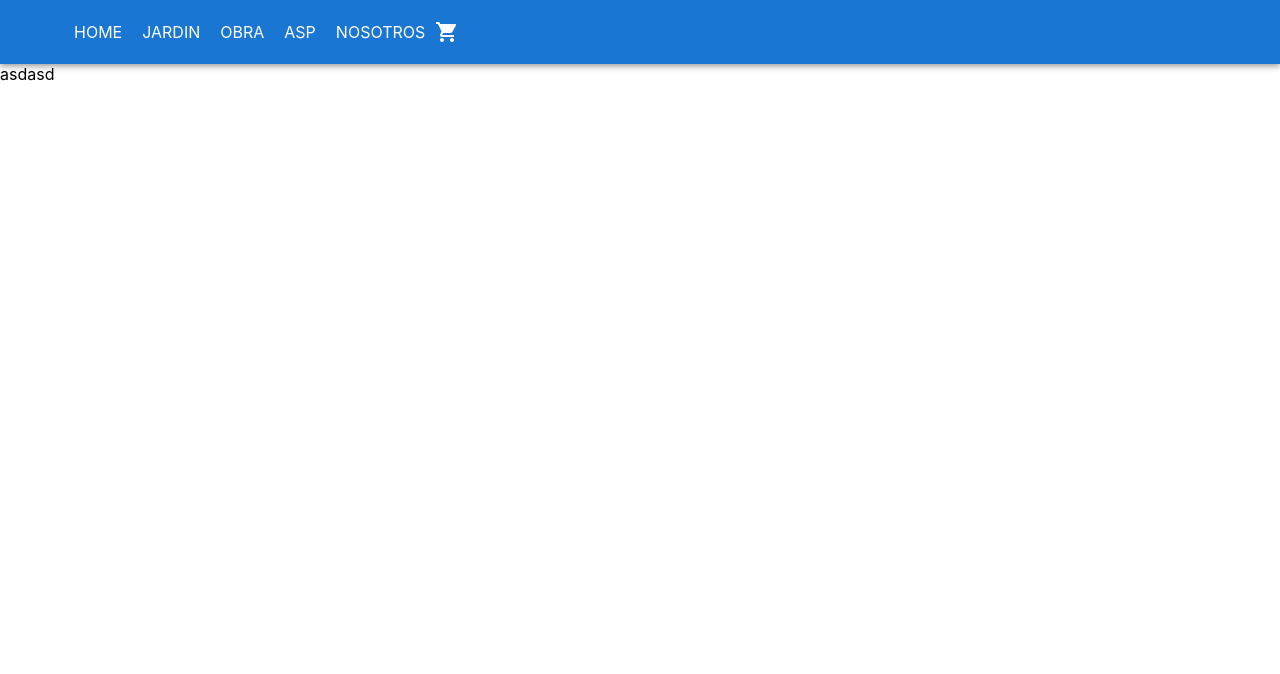
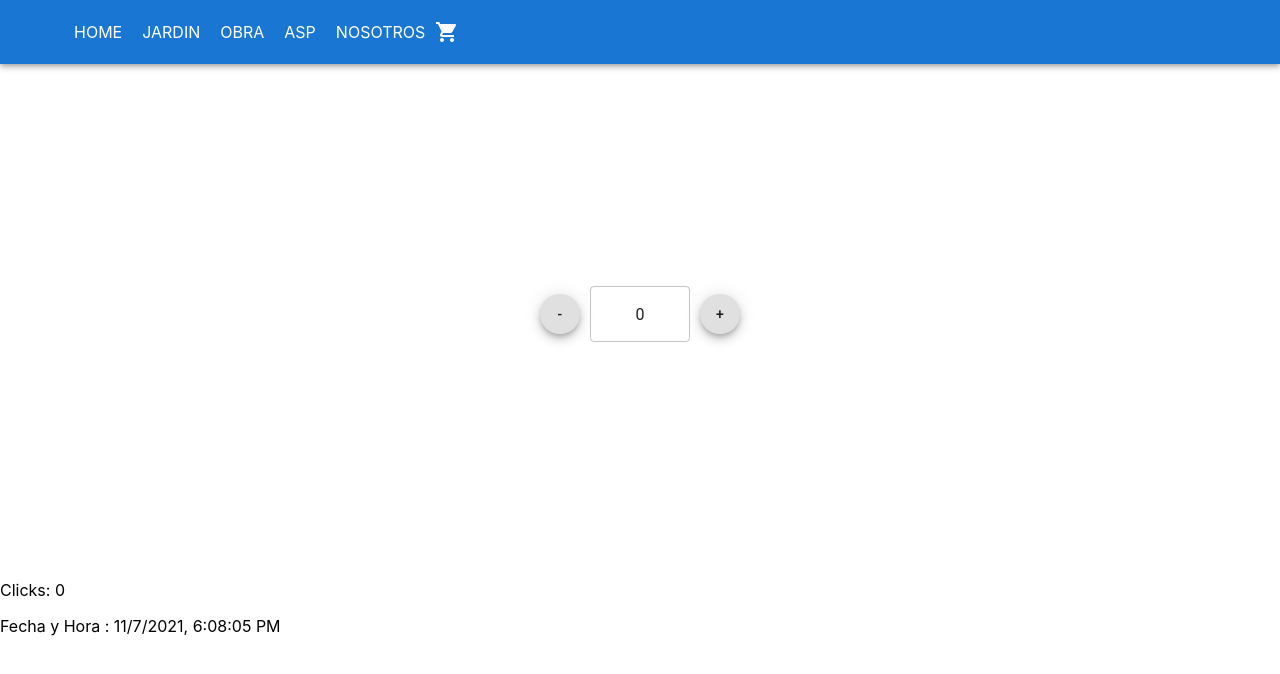
Before and after one commit to lucasariel92/ideacarranza, a React (Create React App) app: page / in a window 1280 px wide. Shown: the top 674 px of the page. Built offline with nearby package versions, Linux system fonts and the light colour scheme.

Commit message:
Desafio Clase 5

```diff
--- a/src/App.js
+++ b/src/App.js
@@ -1,4 +1,5 @@
 import CartWidget from "./components/CartWidget/CartWidget";
+import { Clicker } from "./components/Clicker/Clicker";
 import ItemListContainer from "./components/ItemListContainer/ItemListContainer";
 import NavBar from "./components/NavBar/NavBar";
 
@@ -7,6 +8,7 @@ function App() {
     <div>
       <NavBar/>
       <ItemListContainer/>
+      <Clicker/>
     </div>
   );
 }
--- /dev/null
+++ b/src/components/Clicker/Clicker.js
@@ -0,0 +1,16 @@
+import React, { useState } from "react";
+
+export const Clicker = () => {
+    const[clicks, setClicks] = useState(0)
+
+    const addClick = () => {
+         setClicks(clicks +1)
+     }
+
+     return(
+         <div onClick={addClick}>
+            <p> Clicks: {clicks} </p>
+            <p>Fecha y Hora : {new Date().toLocaleString()}</p>
+         </div>
+     )
+}
--- a/src/components/ItemListContainer/ItemListContainer.js
+++ b/src/components/ItemListContainer/ItemListContainer.js
@@ -1,11 +1,40 @@
+import { Fab, TextField } from "@mui/material";
+import { useState } from "react";
+import './ItemListContainer.scss'
+
 
 
 
 
 
 const ItemListContainer = () =>{
+
+    const[quant, setQuant] = useState(0)
+
+
+    const decreaseQuant = () =>{
+        const newQuant = quant-1
+        newQuant >= 0 ? setQuant(newQuant) : setQuant(0)
+    }
+    const addQuant = () =>{
+        const newQuant = quant+1
+        const availableStock = 20
+        newQuant <= availableStock ? setQuant(newQuant) : setQuant(availableStock)
+    }
+
     return(
-        <div> asdasd </div>
+        <div className="ItemListContainer">
+                <Fab size="small" onClick={decreaseQuant}> - </Fab>
+
+                <TextField
+                            value={quant}
+                            inputProps={{ style:  {textAlign: 'center'} }}
+                            style={{ width: '100px'}}
+                            />
+
+                 <Fab size="small" onClick={addQuant} > + </Fab>
+        </div>
+
     )
 }
 
--- /dev/null
+++ b/src/components/ItemListContainer/ItemListContainer.scss
@@ -0,0 +1,10 @@
+.ItemListContainer{
+    margin: auto;
+    width: 200px;
+    height: 500px;
+    display: flex;
+    justify-content: space-between;
+    align-items: center;
+
+
+}
--- a/src/components/NavBar/NavBar.js
+++ b/src/components/NavBar/NavBar.js
@@ -10,7 +10,7 @@ export default function NavBar() {
   return (
     <Box sx={{ flexGrow: 1 }}>
       <AppBar position="static">
-        <Toolbar className="toolbar">
+        <Toolbar className="toolBar">
          <ul>
              <li>HOME</li>
              <li>JARDIN</li>
--- a/src/components/NavBar/NavBar.scss
+++ b/src/components/NavBar/NavBar.scss
@@ -6,7 +6,3 @@ ul{
         margin: 0px 10px;
     }
 }
-.toolBar{
-    display: flex;
-    justify-content: space-evenly;
-}
```
